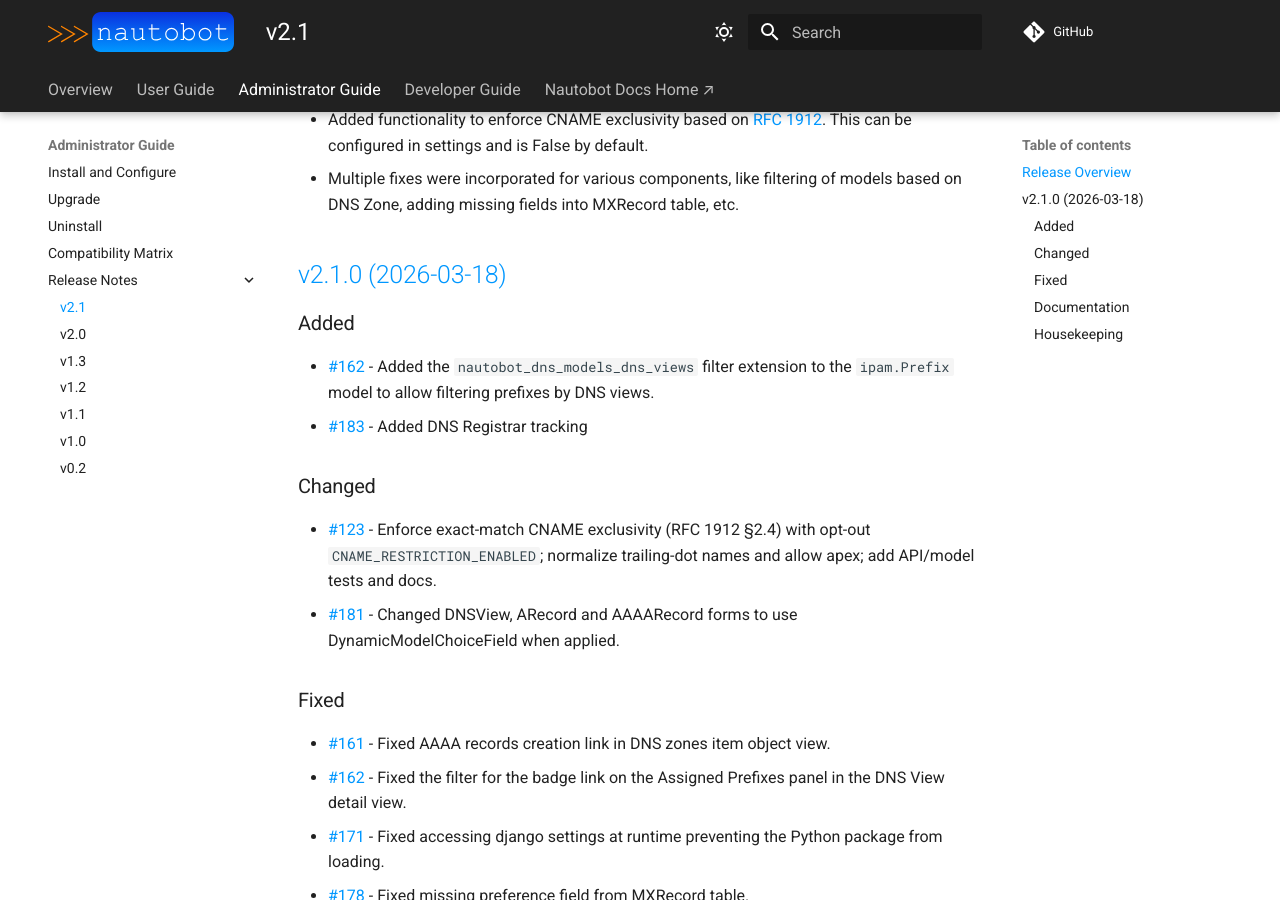
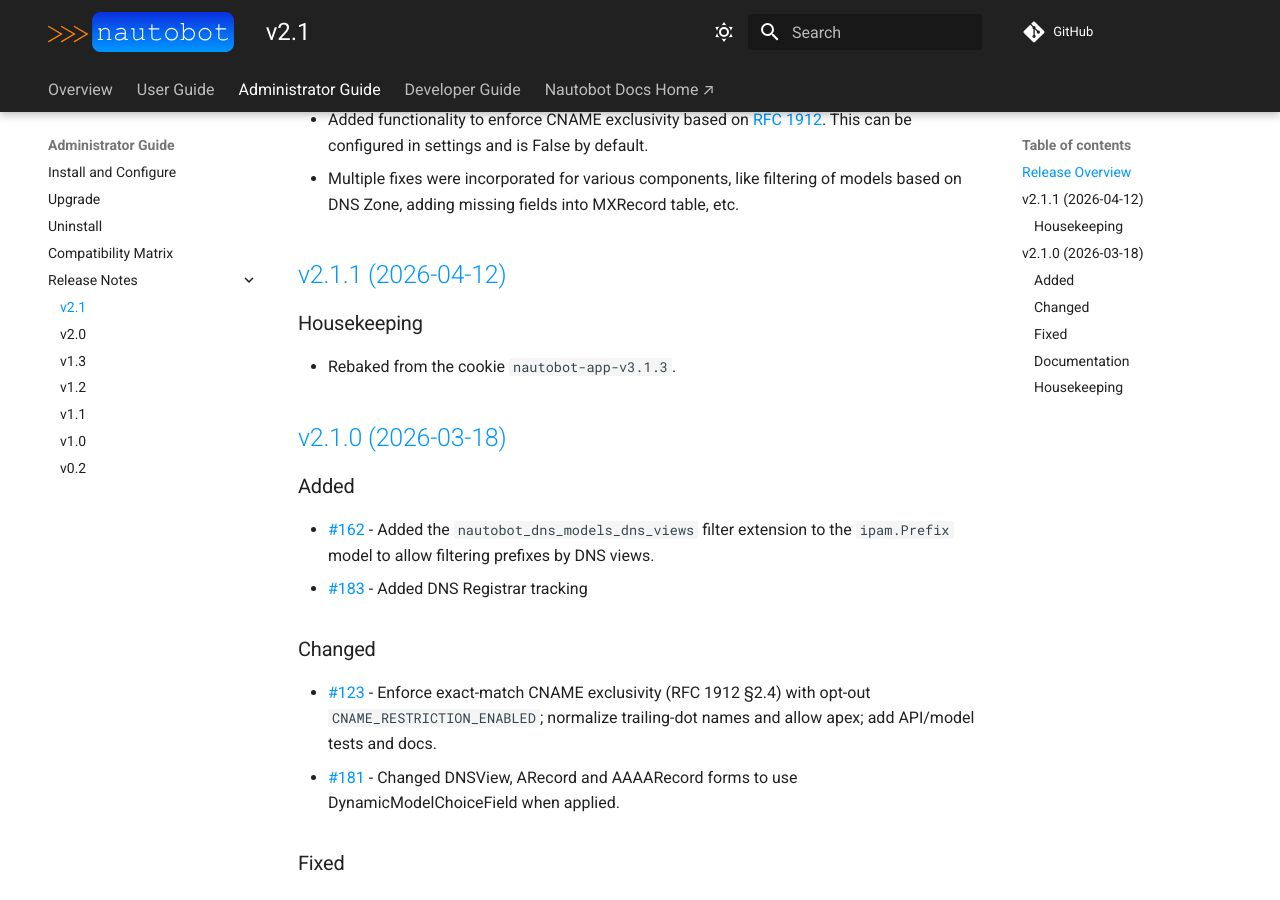
Before and after one commit to nautobot/nautobot-app-dns-models, an MkDocs documentation site: the page built from docs/admin/release_notes/version_2.1.md, in a window 1280 px wide and 900 px high, scrolled down 338 px. Built offline with MkDocs 1.6.1 and Material for MkDocs 9.7.7, drawn with Linux system fonts in a browser that asks for light colours; comment, search, counter and statistics services are not loaded.

Commit message:
prepare release v2.1.1

```diff
--- a/docs/admin/release_notes/version_2.1.md
+++ b/docs/admin/release_notes/version_2.1.md
@@ -9,6 +9,12 @@
 - Multiple fixes were incorporated for various components, like filtering of models based on DNS Zone, adding missing fields into MXRecord table, etc.
 
 <!-- towncrier release notes start -->
+
+## [v2.1.1 (2026-04-12)](https://github.com/nautobot/nautobot-app-dns-models/releases/tag/v2.1.1)
+
+### Housekeeping
+
+- Rebaked from the cookie `nautobot-app-v3.1.3`.
 
 ## [v2.1.0 (2026-03-18)](https://github.com/nautobot/nautobot-app-dns-models/releases/tag/v2.1.0)
 
--- a/pyproject.toml
+++ b/pyproject.toml
@@ -1,6 +1,6 @@
 [tool.poetry]
 name = "nautobot-dns-models"
-version = "2.1.1a0"
+version = "2.1.1"
 description = "Nautobot DNS Models"
 authors = ["Network to Code, LLC <info@networktocode.com>"]
 license = "Apache-2.0"
```
Also changed, not shown: 2 other files.
